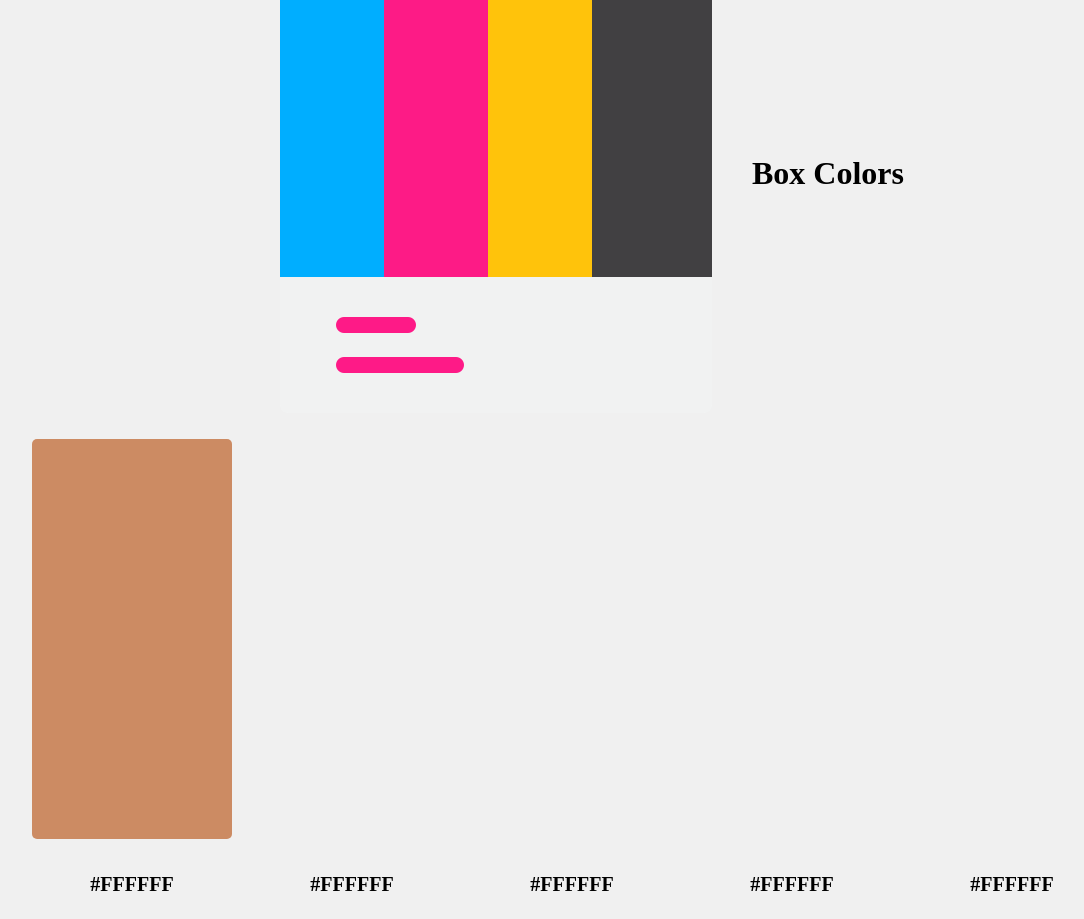
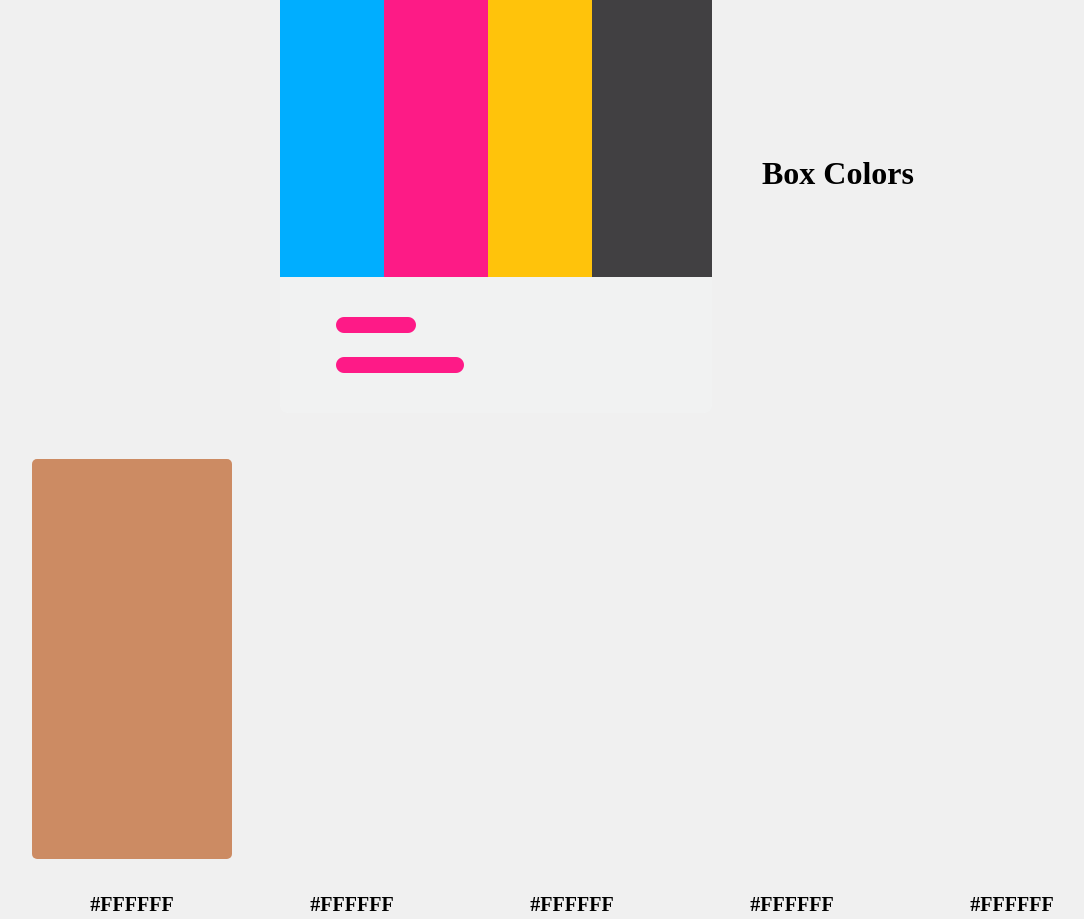
Before and after one commit to sabatms/Bootcamp_Practices, a plain HTML site: page week-9/index.html in a window 1280 px wide. Shown: the whole page, without its empty margins (68-1152 px from the left). Drawn offline with Linux system fonts and the light colour scheme.

Commit message:
add styl.css file

```diff
--- a/week-9/style.css
+++ b/week-9/style.css
@@ -9,7 +9,15 @@ body {
 
 header{
     display: flex;
+    justify-content: center;
     align-items: center;
+    padding: 20px;
+}
+
+header img{
+    margin: 0 10px;
+    max-width: 100%;
+    height: auto;
 }
 
 .color-palette{
```
